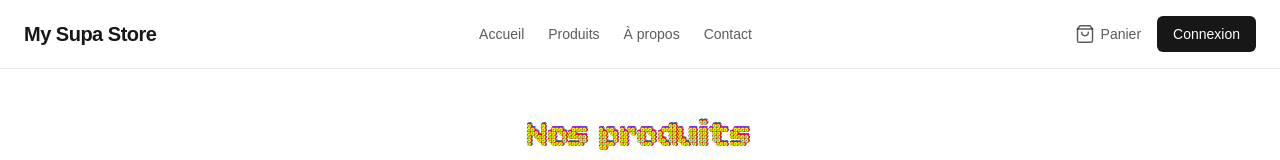
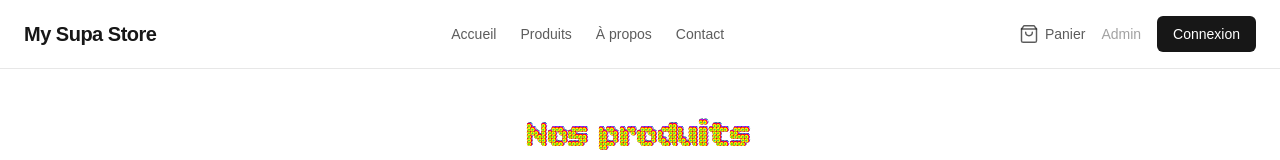
Before and after one commit to EdouardSence/my-supa-store, a Next.js app: page / in a window 1280 px wide. Shown: the top 160 px of the page. Built offline with nearby package versions, Linux system fonts and the light colour scheme; no server answers; the database is empty.

Commit message:
feat(navbar): ajout du lien vers la page Admin dans la barre de navigation

```diff
--- a/app/components/Navbar.tsx
+++ b/app/components/Navbar.tsx
@@ -38,6 +38,12 @@
         <div className="flex items-center gap-4">
           <CartCount />
           <Link
+            href="/admin"
+            className="text-sm font-medium text-foreground/40 hover:text-foreground transition-colors"
+          >
+            Admin
+          </Link>
+          <Link
             href="/connexion"
             className="rounded-md bg-foreground px-4 py-2 text-sm font-medium text-background hover:opacity-90 transition-opacity"
           >
```
